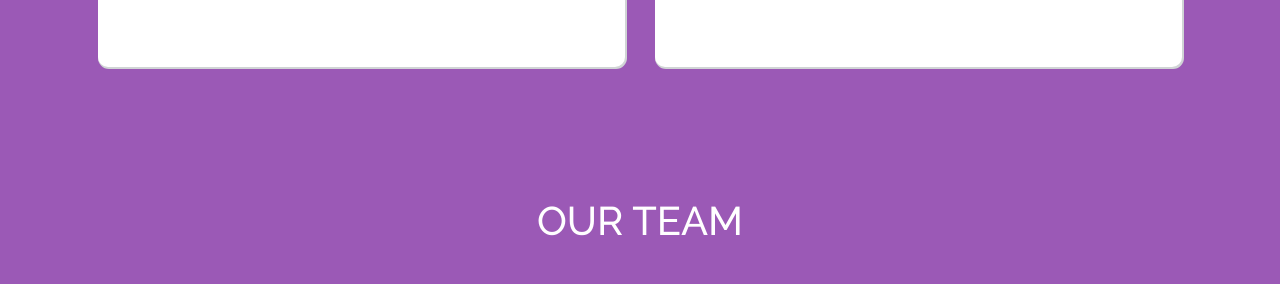
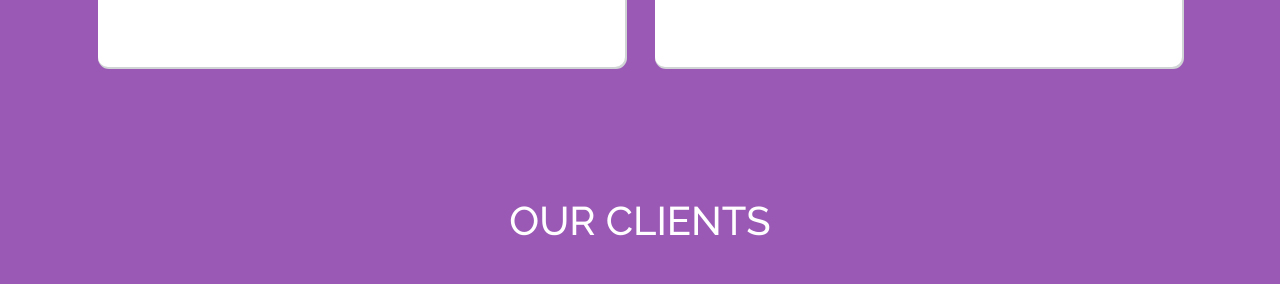
Before and after one commit to dmkarkin/aion, a plain HTML site: page index.html in a window 1280 px wide. Shown: the part 4522-4806 px from the top of the page. Drawn offline with nearby package versions, Linux system fonts and the light colour scheme.

Commit message:
small fixes

```diff
--- a/index.html
+++ b/index.html
@@ -125,7 +125,7 @@
       </div>
     </div>
     <div class="block-03__partners partners">
-      <h3 class="partners__title">OUR TEAM</h3>
+      <h3 class="partners__title">OUR CLIENTS</h3>
       <ul class="partners__list">
         <li class="partners__item"><img src="img/block-03/01.png" alt="microsoft"></li>
         <li class="partners__item"><img src="img/block-03/02.png" alt="samsung"></li>
```
